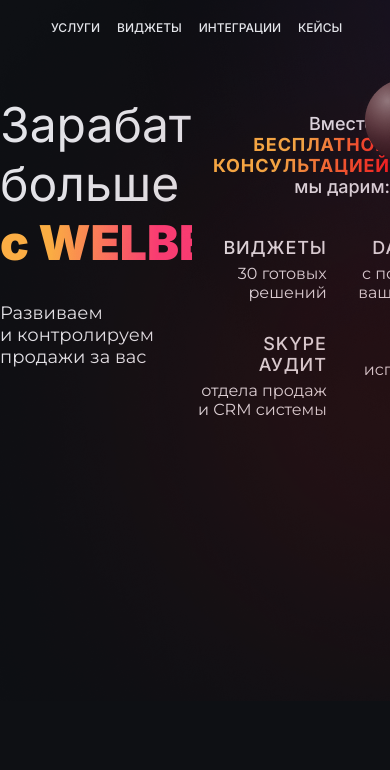
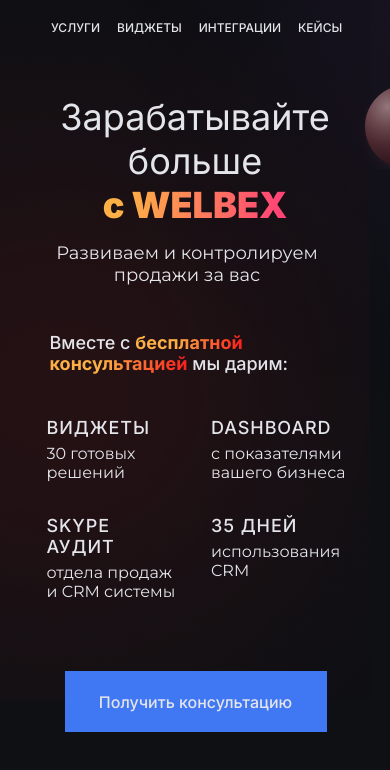
Before and after one commit to Feelcover/welbex, a Next.js app: page / in a window 390 px wide. Shown: the top 770 px of the page. Built offline with nearby package versions, Linux system fonts and the light colour scheme.

Commit message:
часть адаптива для main

```diff
--- a/Layout/Layout.module.scss
+++ b/Layout/Layout.module.scss
@@ -3,6 +3,7 @@
   min-height: 980px;
   width: 100%;
   position: relative;
+  margin: 0 auto;
 
   &__mobilebg {
     display: none;
@@ -13,21 +14,7 @@
       width: 100%;
       min-height: 500px;
       position: absolute;
-      top: -39px;
-    }
-  }
-  &__redlight {
-    z-index: 0;
-    width: 860px;
-    height: 760px;
-    background-image: url(/images/redlight.png);
-    object-fit: cover;
-    position: absolute;
-    top: -59px;
-    left: -36%;
-
-    @media all and (max-width: 320px) {
-      display: none;
+      top: 60px;
     }
   }
 
@@ -60,8 +47,9 @@
       height: 95px;
       background-image: url(/images/redball.png);
       position: absolute;
-      top: 12%;
+      top: 13%;
       left: 34%;
+
     }
     &__redballsmall {
       z-index: 0;
--- a/Layout/Layout.tsx
+++ b/Layout/Layout.tsx
@@ -8,24 +8,35 @@
   <div className={styles.layout}>
     <Header />
     <div className={styles.layout__mobilebg} />
-    <div className={styles.layout__redlight} />
     <div className={styles.layout__purplelight}>
       <motion.div
-        transition={{ delay: 0.6 }}
+      transition={{
+        delay: 0.6,
+        ease: "linear",
+        duration: 0.6,
+      }}
         initial={{ opacity: 0 }}
         animate={{ opacity: 1 }}
       >
         <div className={styles.layout__purplelight__purpleball} />
       </motion.div>
       <motion.div
-        transition={{ delay: 0.7 }}
+      transition={{
+        delay: 0.7,
+        ease: "linear",
+        duration: 0.6,
+      }}
         initial={{ opacity: 0 }}
         animate={{ opacity: 1 }}
       >
         <div className={styles.layout__purplelight__redball} />
       </motion.div>
       <motion.div
-        transition={{ delay: 0.8 }}
+      transition={{
+        delay: 0.8,
+        ease: "linear",
+        duration: 0.6,
+      }}
         initial={{ opacity: 0 }}
         animate={{ opacity: 1 }}
       >
@@ -33,7 +44,7 @@
       </motion.div>
     </div>
     {children}
-    <Footer />
+    {/* <Footer /> */}
   </div>
 );
 
--- a/components/Footer/Footer.tsx
+++ b/components/Footer/Footer.tsx
@@ -1,10 +1,17 @@
+import Link from 'next/link'
 import React from 'react'
-import styles from 'Footer.module.scss'
+import styles from './Footer.module.scss'
 
 const Footer = () => {
   return (
-    <footer>
+    <footer className={styles.footer}>
+      <section className={styles.upperContainer}>
+        <nav className={styles.about}>
+          <Link href='#'>Партнёрская программа</Link>
+          <Link href='#'>Вакансии</Link>
 
+        </nav>
+      </section>
     </footer>
   )
 }
--- a/components/Header/Header.module.scss
+++ b/components/Header/Header.module.scss
@@ -8,7 +8,7 @@
   display: flex;
   justify-content: space-between;
 
-  @media all and (max-width: 1110px) {
+  @media all and (max-width: 1200px) {
     padding: 57px 20px 60px;
 
   }
--- a/components/Main/Main.module.scss
+++ b/components/Main/Main.module.scss
@@ -2,13 +2,33 @@
   width: 100%;
   max-width: 1140px;
   margin: 0 auto;
+  transition: all 0.4s ease-in-out;
+  @media all and (max-width: 1200px) {
+    max-width: 800px;
+  }
 
   .wrapper {
     display: flex;
     justify-content: space-between;
 
+    @media all and (max-width: 850px) {
+      flex-direction: column;
+      align-items: center;
+    }
+
     .titleContainer {
       max-width: 362px;
+      z-index: 2;
+      transition: all 0.4s ease-in-out;
+
+      @media all and (max-width: 550px) {
+        text-align: center;
+        max-width: 291px;
+      }
+      @media all and (max-width: 320px) {
+        text-align: left;
+
+      }
 
       .title {
         color: #e4e5ea;
@@ -16,6 +36,9 @@
         font-size: 48px;
         font-weight: 400;
         margin: 0;
+        @media all and (max-width: 550px) {
+          font-size: 36px;
+        }
       }
 
       .titleLogo {
@@ -27,6 +50,10 @@
         font-size: 48px;
         font-weight: 900;
         margin: 0 0 30px;
+        @media all and (max-width: 550px) {
+          margin: 0 0 15px;
+          font-size: 36px;
+        }
       }
 
       .description {
@@ -41,6 +68,17 @@
 
     .giftsContainer {
       max-width: 300px;
+      display: flex;
+      flex-direction: column;
+      z-index: 2;
+
+      @media all and (max-width: 850px) {
+        margin-top: 30px;
+        max-width: 362px;
+      }
+      @media all and (max-width: 550px) {
+        max-width: 297px;
+      }
 
       .giftsTitle {
         color: #e4e5ea;
@@ -48,7 +86,11 @@
         font-family: "Inter";
         font-size: 18px;
         font-weight: 500;
-        margin-bottom: 40px;
+        margin: 16px 0 43px 3px;
+        @media all and (max-width: 850px) {
+          text-align: left;
+        }
+
         &__Logo {
           background: linear-gradient(90deg, #fcb045 36.99%, #fd1d1d 100%);
           background-clip: text;
@@ -59,13 +101,18 @@
           font-weight: 700;
           letter-spacing: 0.9px;
           text-transform: uppercase;
+          @media all and (max-width: 550px){
+
+            text-transform: lowercase;
+            letter-spacing: 0;
+          }
         }
       }
 
       .gifts {
         display: grid;
         grid-template-columns: 1fr 1fr;
-        gap: 31px;
+        gap: 33px 32px;
         &__widgets {
           display: flex;
           flex-direction: column;
@@ -99,6 +146,9 @@
           letter-spacing: 0.9px;
           text-transform: uppercase;
           margin: 0 0 6px;
+          @media all and (max-width: 850px) {
+            text-align: left;
+          }
         }
         &__description {
           color: #e4e5ea;
@@ -106,6 +156,69 @@
           font-family: "Montserrat";
           font-size: 16px;
           font-weight: 400;
+          @media all and (max-width: 850px) {
+            text-align: left;
+          }
+        }
+      }
+      .button {
+        width: 262px;
+        height: 61px;
+        background-color: #4077f3;
+        border: none;
+        color: #e4e5ea;
+        text-align: center;
+        font-family: "Inter";
+        font-size: 16px;
+        font-weight: 500;
+        margin: 61px 0 0 39px;
+        cursor: pointer;
+        position: relative;
+        transition: all 0.4s ease-in-out;
+        &:hover {
+          opacity: 0.85;
+        }
+
+        @media all and (max-width: 550px) {
+          margin: 70px 0 0 18px;
+        }
+      }
+
+      .button::after {
+        content: "";
+        position: absolute;
+        top: -50%;
+        bottom: -50%;
+        background: -webkit-gradient(
+          linear,
+          left top,
+          right top,
+          from(hsla(0, 0%, 100%, 0.1)),
+          to(hsla(0, 0%, 100%, 0.6))
+        );
+        background: linear-gradient(
+          90deg,
+          hsla(0, 0%, 100%, 0.1),
+          hsla(0, 0%, 100%, 0.6) 100%
+        );
+        width: 45px;
+        -webkit-animation-name: blick;
+        animation-name: blick;
+        -webkit-animation-duration: 3s;
+        animation-duration: 3s;
+        -webkit-animation-iteration-count: infinite;
+        animation-iteration-count: infinite;
+        -webkit-transform: skewX(-22deg);
+        transform: skewX(-22deg);
+        left: -65%;
+        @keyframes blick {
+          60% {
+            left: 100%;
+          }
+
+          100% {
+            left: 130%;
+          }
         }
       }
     }
--- a/components/Main/Main.tsx
+++ b/components/Main/Main.tsx
@@ -1,4 +1,5 @@
 import React from "react";
+import { motion } from "framer-motion";
 import styles from "./Main.module.scss";
 
 const Main = () => {
@@ -6,46 +7,121 @@
     <main className={styles.main}>
       <div className={styles.wrapper}>
         <section className={styles.titleContainer}>
+          <motion.div
+            transition={{
+              delay: 1,
+              duration: 0.4,
+            }}
+            initial={{ opacity: 0, x: -50 }}
+            animate={{ opacity: 1, x: 0 }}
+          >
             <h2 className={styles.title}>Зарабатывайте больше</h2>
             <h1 className={styles.titleLogo}>с WELBEX</h1>
+          </motion.div>
+          <motion.div
+            transition={{
+              delay: 1.4,
+              duration: 0.4,
+            }}
+            initial={{ opacity: 0, x: -50 }}
+            animate={{ opacity: 1, x: 0 }}
+          >
             <p className={styles.description}>
               Развиваем и контролируем продажи за вас
             </p>
+          </motion.div>
         </section>
 
         <section className={styles.giftsContainer}>
+          <motion.div
+            transition={{
+              delay: 1.5,
+              duration: 0.4,
+            }}
+            initial={{ opacity: 0, x: -50 }}
+            animate={{ opacity: 1, x: 0 }}
+          >
             <p className={styles.giftsTitle}>
               Вместе с {""}
-            <span className={styles.giftsTitle__Logo}>Бесплатной{""}</span>{" "}
+              <span className={styles.giftsTitle__Logo}>
+                бесплатной{""}
+              </span>{" "}
               <span className={styles.giftsTitle__Logo}>консультацией</span>
               {""} мы дарим:
             </p>
+          </motion.div>
           <div className={styles.gifts}>
+            <motion.div
+              transition={{
+                delay: 1.8,
+                duration: 0.4,
+              }}
+              initial={{ opacity: 0 }}
+              animate={{ opacity: 1 }}
+            >
               <div className={styles.gifts__widgets}>
                 <p className={styles.gifts__title}>Виджеты</p>
                 <span className={styles.gifts__description}>
                   30 готовых решений
                 </span>
               </div>
+            </motion.div>
+            <motion.div
+              transition={{
+                delay: 1.9,
+                duration: 0.4,
+              }}
+              initial={{ opacity: 0 }}
+              animate={{ opacity: 1 }}
+            >
               <div className={styles.gifts__dashboard}>
                 <p className={styles.gifts__title}>Dashboard</p>
                 <span className={styles.gifts__description}>
                   с показателями вашего бизнеса
                 </span>
               </div>
+            </motion.div>
+            <motion.div
+              transition={{
+                delay: 2,
+                duration: 0.4,
+              }}
+              initial={{ opacity: 0 }}
+              animate={{ opacity: 1 }}
+            >
               <div className={styles.gifts__skype}>
                 <p className={styles.gifts__title}>Skype Аудит</p>
                 <span className={styles.gifts__description}>
                   отдела продаж и CRM системы
                 </span>
               </div>
+            </motion.div>
+            <motion.div
+              transition={{
+                delay: 2.1,
+                duration: 0.4,
+              }}
+              initial={{ opacity: 0 }}
+              animate={{ opacity: 1 }}
+            >
               <div className={styles.gifts__crm}>
                 <p className={styles.gifts__title}>35 дней</p>
                 <span className={styles.gifts__description}>
                   использования CRM
                 </span>
               </div>
+            </motion.div>
           </div>
+          <motion.div
+            transition={{
+              delay: 2.2,
+              duration: 0.4,
+            }}
+            initial={{ opacity: 0 }}
+            animate={{ opacity: 1 }}
+          >
+          <button className={styles.button}>Получить консультацию</button>
+          </motion.div>
         </section>
       </div>
     </main>
--- /dev/null
+++ b/components/Redlight/Redlight.module.scss
@@ -0,0 +1,14 @@
+.redlight {
+    z-index: 0;
+    width: 860px;
+    height: 760px;
+    background-image: url(/images/redlight.png);
+    object-fit: cover;
+    position: absolute;
+    top: -59px;
+    left: -490px;
+
+    @media all and (max-width: 370px) {
+      display: none;
+    }
+  }
--- /dev/null
+++ b/components/Redlight/Redlight.tsx
@@ -0,0 +1,10 @@
+import React from 'react'
+import styles from './Redlight.module.scss'
+
+const Redlight = () => {
+  return (
+    <div className={styles.redlight} />
+  )
+}
+
+export default Redlight
--- a/pages/index.tsx
+++ b/pages/index.tsx
@@ -1,5 +1,6 @@
 import Main from '@/components/Main/Main'
 import Layout from '@/Layout/Layout'
+import Redlight from '@/components/Redlight/Redlight'
 import Head from 'next/head'
 
 export default function Home() {
@@ -17,6 +18,7 @@
           href="/images/favicon.ico"
         />
       </Head>
+      <Redlight/>
      <Layout>
       <Main/>
      </Layout>
```
Also changed, not shown: components/Footer/Footer.module.scss (+9 -0 lines). Lines whose indentation alone changed are shown as unchanged.
